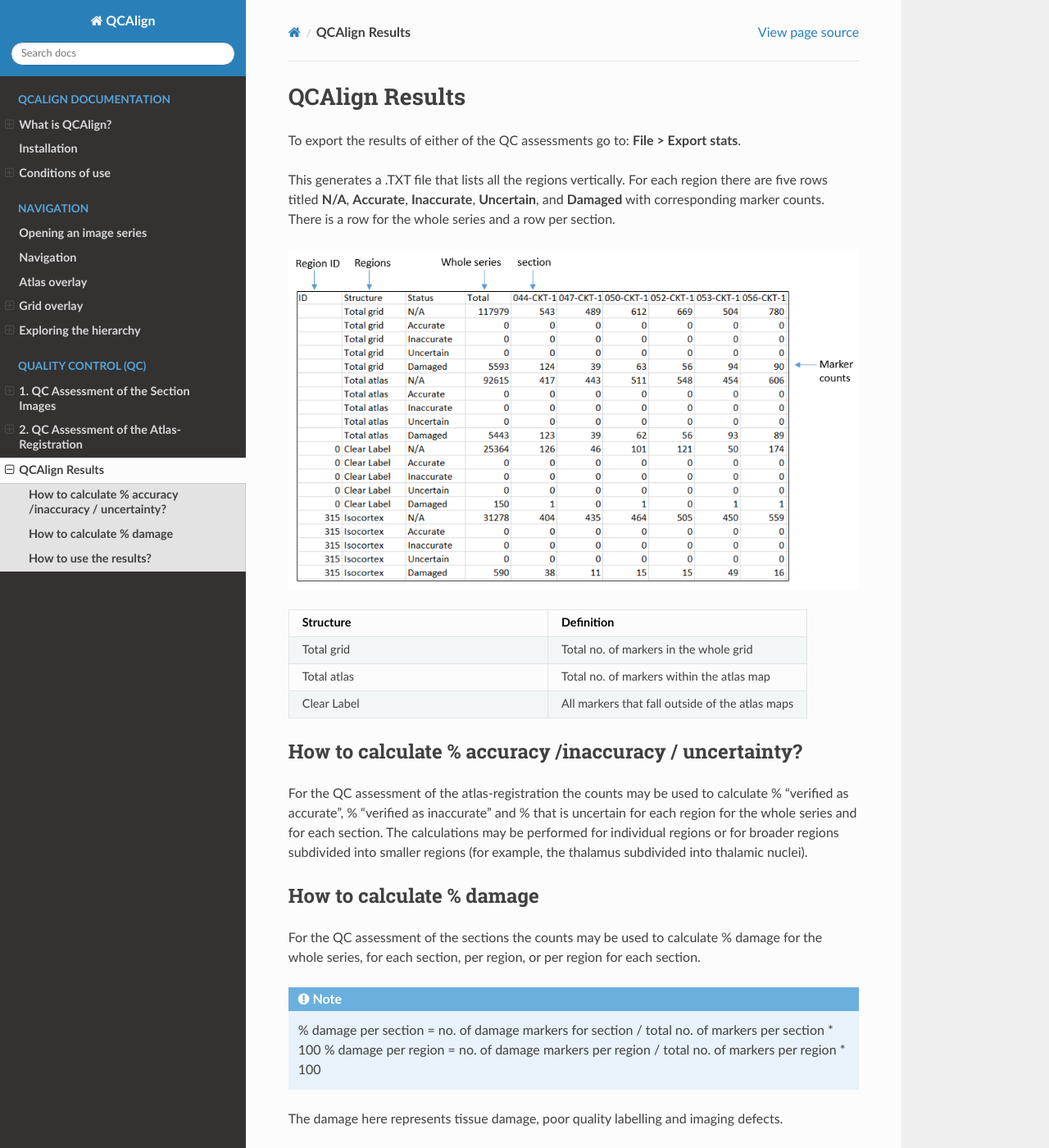
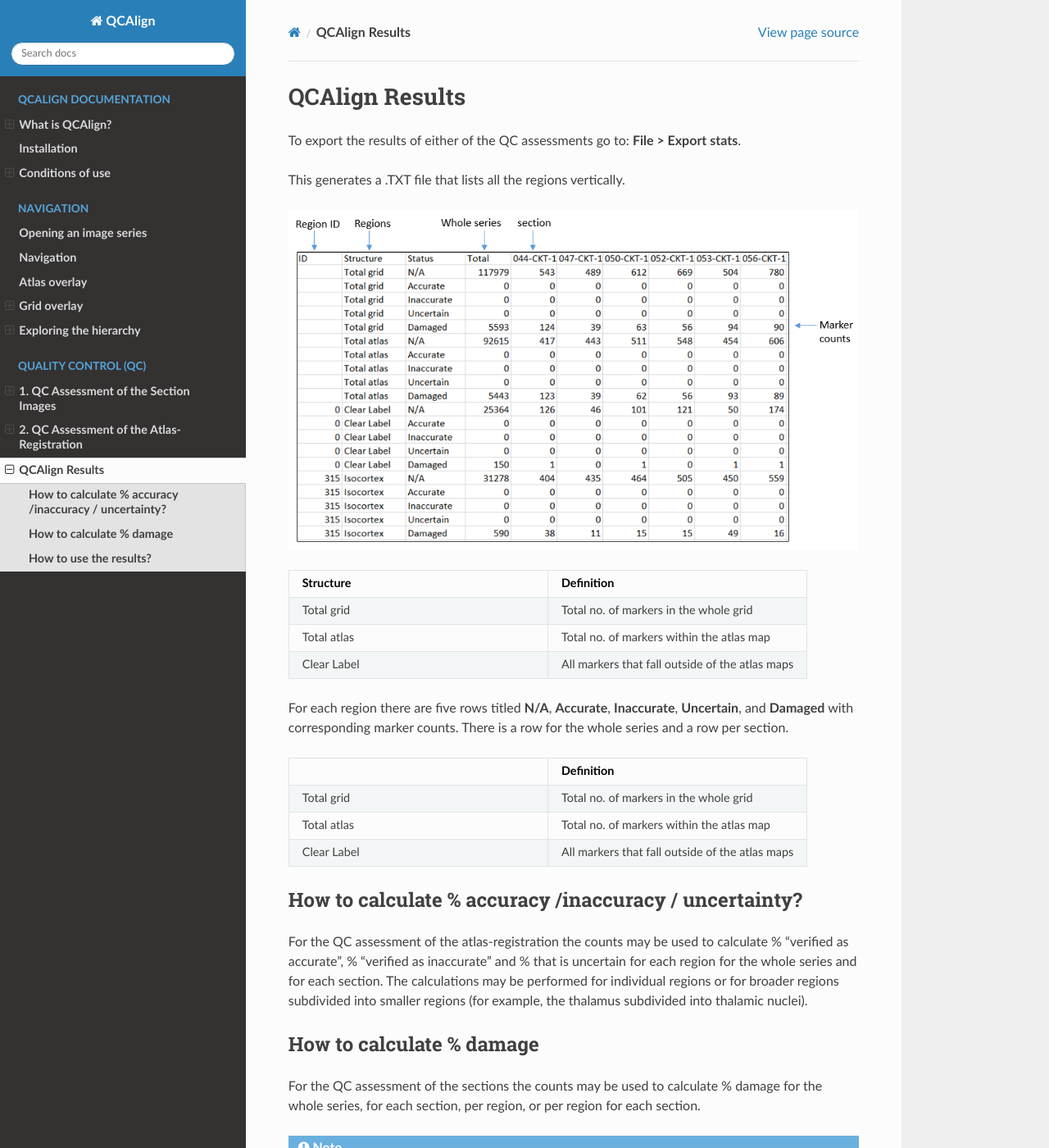
Before and after one commit to Neural-Systems-at-UIO/QCAlign, a Sphinx documentation site: the page built from docs/results.rst, in a window 1280 px wide and 1400 px high. Shown: the whole window at 82% size. Built offline with Sphinx 7.4.7 and the Read the Docs theme 2.0.0, drawn with Linux system fonts in a browser that asks for light colours.

Commit message:
Update results.rst

```diff
--- a/docs/results.rst
+++ b/docs/results.rst
@@ -3,7 +3,7 @@
 
 To export the results of either of the QC assessments go to: **File > Export stats**.
 
-This generates a .TXT file that lists all the regions vertically. For each region there are five rows titled **N/A**, **Accurate**, **Inaccurate**, **Uncertain**, and **Damaged** with corresponding marker counts. There is a row for the whole series and a row per section.
+This generates a .TXT file that lists all the regions vertically.
 
 .. image:: vertopal_cbedec83746b4aa08b3d6abec4c06604/media/Results.PNG
 
@@ -12,6 +12,21 @@
    :header-rows: 1
 
    * - Structure
+     - Definition
+   * - Total grid
+     - Total no. of markers in the whole grid
+   * - Total atlas
+     - Total no. of markers within the atlas map
+   * - Clear Label
+     - All markers that fall outside of the atlas maps
+
+For each region there are five rows titled **N/A**, **Accurate**, **Inaccurate**, **Uncertain**, and **Damaged** with corresponding marker counts. There is a row for the whole series and a row per section.
+
+.. list-table::
+   :widths: 50 50
+   :header-rows: 1
+
+   * -
      - Definition
    * - Total grid
      - Total no. of markers in the whole grid
```
